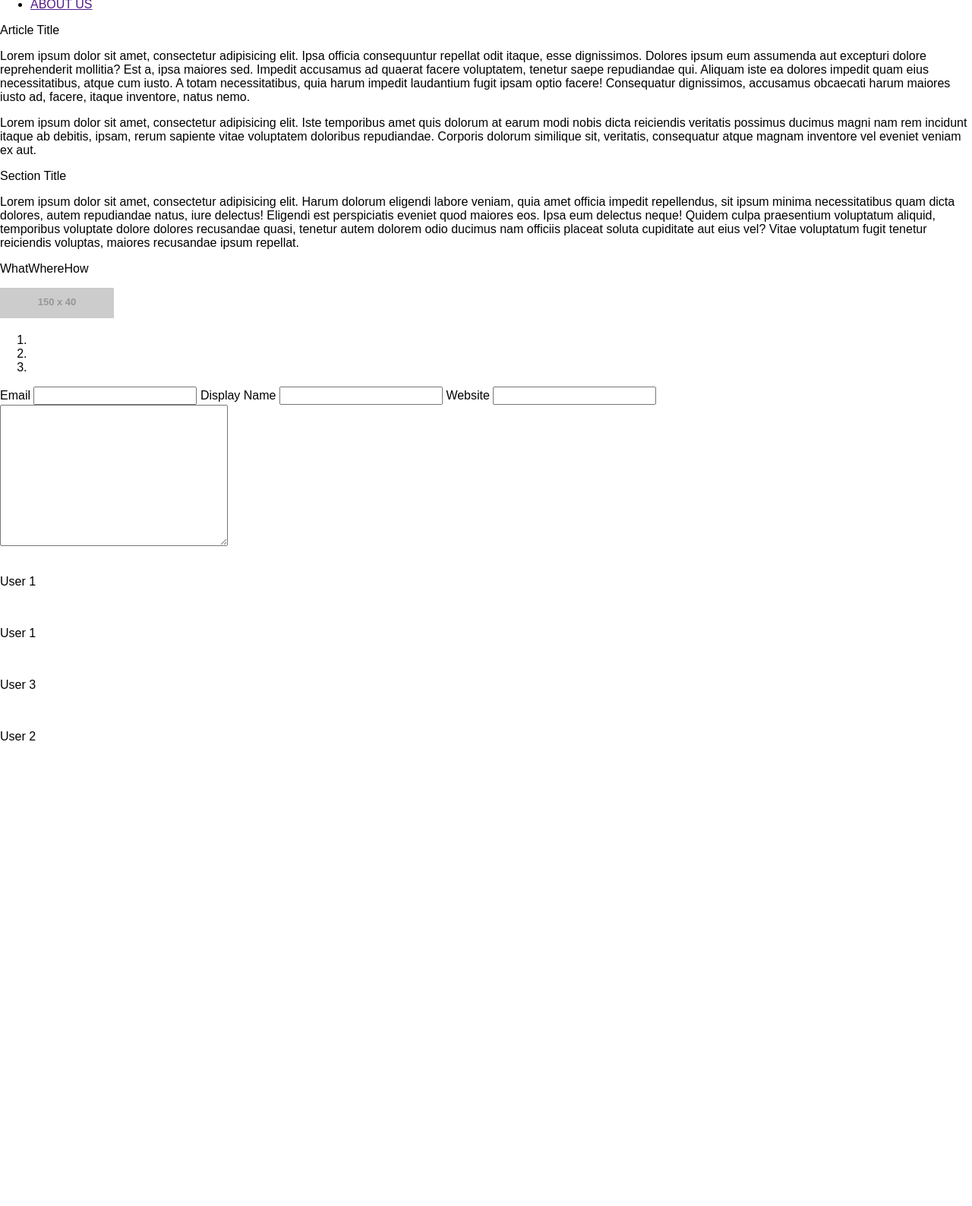
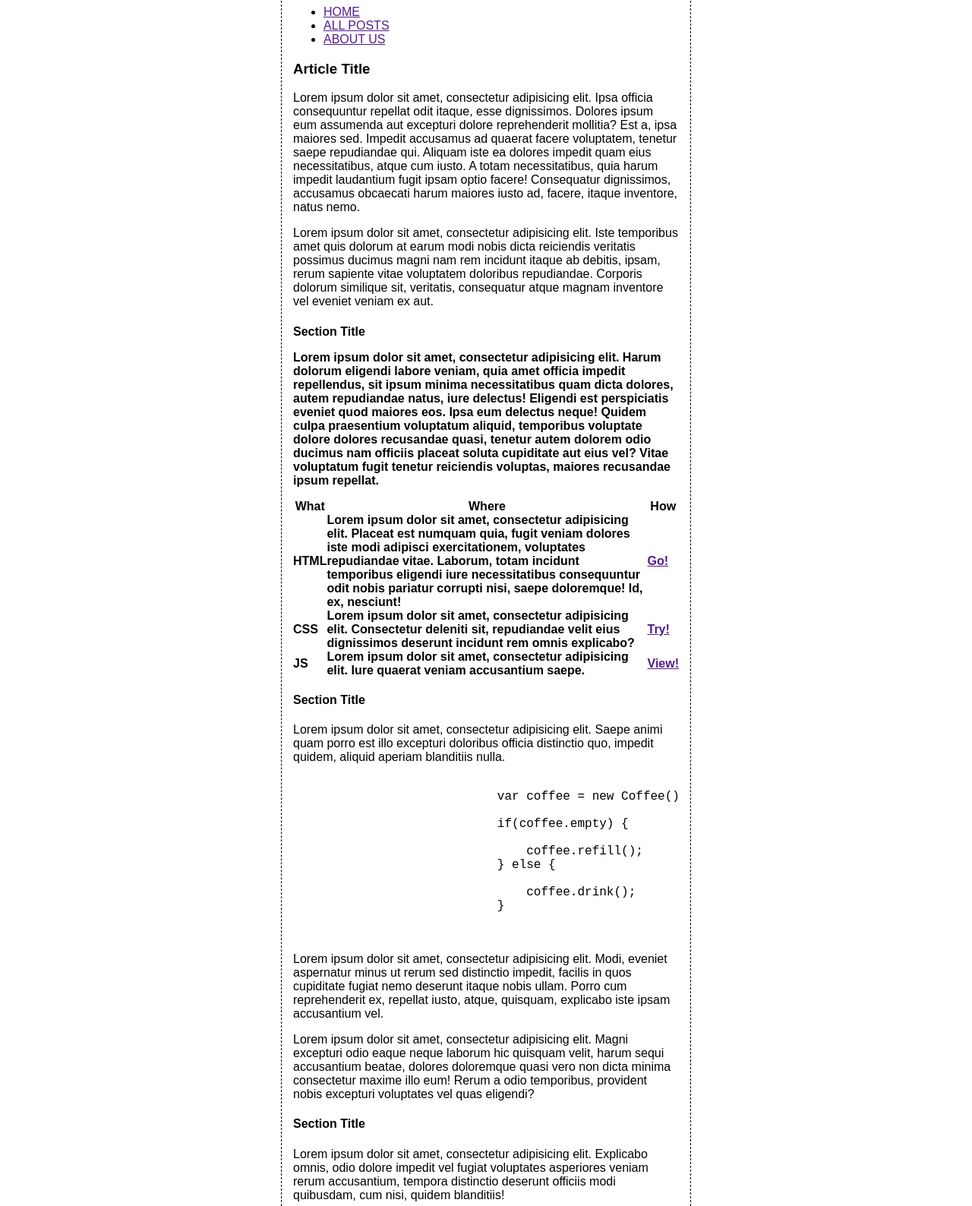
Before and after one commit to Fully34/make-it-real-exercise-rU, a plain HTML site: page index.html in a window 1280 px wide. Shown: the part 89-1677 px from the top of the page at 76% size. Before the commit the page ends 1084 px from the top, so only its background shows below. Drawn offline with Linux system fonts and the light colour scheme; placeholder pictures from the web are drawn by us.

Commit message:
html done, working on styling

```diff
--- a/index.html
+++ b/index.html
@@ -11,9 +11,9 @@
 
         <div class="header-container">
 
-            <div class="websit-title">
+            <div class="website-title-container">
 
-                <p> My Website </p>
+                <h1 class="website-title"> My Website </h1>
 
             </div> <!-- END TITLE CONTAINER -->
 
@@ -48,7 +48,7 @@
 
             <div class="article-container">
 
-                <p class="article-title"> Article Title </p>
+                <h3 class="article-title"> Article Title </h3>
 
                 <p class="text-content"> Lorem ipsum dolor sit amet, consectetur adipisicing elit. Ipsa officia consequuntur repellat odit itaque, esse dignissimos. Dolores ipsum eum assumenda aut excepturi dolore reprehenderit mollitia? Est a, ipsa maiores sed. Impedit accusamus ad quaerat facere voluptatem, tenetur saepe repudiandae qui. Aliquam iste ea dolores impedit quam eius necessitatibus, atque cum iusto. A totam necessitatibus, quia harum impedit laudantium fugit ipsam optio facere! Consequatur dignissimos, accusamus obcaecati harum maiores iusto ad, facere, itaque inventore, natus nemo.</p>
 
@@ -59,74 +59,106 @@
 
             <div class="section-container">
 
-                <p class="section-title">Section Title</p>
+                <h4 class="section-title">Section Title</p>
 
                 <p class="text-content">Lorem ipsum dolor sit amet, consectetur adipisicing elit. Harum dolorum eligendi labore veniam, quia amet officia impedit repellendus, sit ipsum minima necessitatibus quam dicta dolores, autem repudiandae natus, iure delectus! Eligendi est perspiciatis eveniet quod maiores eos. Ipsa eum delectus neque! Quidem culpa praesentium voluptatum aliquid, temporibus voluptate dolore dolores recusandae quasi, tenetur autem dolorem odio ducimus nam officiis placeat soluta cupiditate aut eius vel? Vitae voluptatum fugit tenetur reiciendis voluptas, maiores recusandae ipsum repellat.</p>
 
                 <table class="main-table">
 
-                    <th class="table-heading">
-                        <td class="table-cell">What</td>
-                        <td class="table-cell">Where</td>
-                        <td class="table-cell">How</td>
-                    </th>
+                    <thead>
 
                         <tr class="table-row">
-                        <td class="table-cell"></td>
-                        <td class="table-cell"></td>
-                        <td class="table-cell button"></td>
+                            <th class="table-header">What</th>
+                            <th class="table-header">Where</th>
+                            <th class="table-header">How</th>
+                        </tr>
+
+                    </thead>
+
+                    <tbody>
+
+                        <tr class="table-row">
+                            <td class="table-cell">HTML</td>
+                            <td class="table-cell">Lorem ipsum dolor sit amet, consectetur adipisicing elit. Placeat est numquam quia, fugit veniam dolores iste modi adipisci exercitationem, voluptates repudiandae vitae. Laborum, totam incidunt temporibus eligendi iure necessitatibus consequuntur odit nobis pariatur corrupti nisi, saepe doloremque! Id, ex, nesciunt!</td>
+                            <td class="table-cell button">
+                                <a href="">Go!</a>
+                            </td>
                         </tr>
 
                         <tr class="table-row">
-                        <td class="table-cell"></td>
-                        <td class="table-cell"></td>
-                        <td class="table-cell button"></td>
+                            <td class="table-cell">CSS</td>
+                            <td class="table-cell">Lorem ipsum dolor sit amet, consectetur adipisicing elit. Consectetur deleniti sit, repudiandae velit eius dignissimos deserunt incidunt rem omnis explicabo?</td>
+                            <td class="table-cell button">
+                                <a href="">Try!</a>
+                            </td>
                         </tr>
 
                         <tr class="table-row">
-                        <td class="table-cell"></td>
-                        <td class="table-cell"></td>
-                        <td class="table-cell button"></td>
+                            <td class="table-cell">JS</td>
+                            <td class="table-cell">Lorem ipsum dolor sit amet, consectetur adipisicing elit. Iure quaerat veniam accusantium saepe.</td>
+                            <td class="table-cell button">
+                                <a href="">View!</a>
+                            </td>
                         </tr>
+
+                    </tbody>
 
                 </table>
 
-                <p class="text-content">
-                </p>
+                <p class="text-content"></p>
 
             </div> <!-- END SECTION 1 -->
 
 
             <div class="section-container">
 
-                <p class="section-title"></p>
+                <h4 class="section-title">Section Title</h4>
 
-                <p class="text-content"></p>
+                <p class="text-content">Lorem ipsum dolor sit amet, consectetur adipisicing elit. Saepe animi quam porro est illo excepturi doloribus officia distinctio quo, impedit quidem, aliquid aperiam blanditiis nulla.</p>
 
                 <div class="code-container">
 
-                    <p class="code-content"></p>
+                    <p class="code-content">
+
+                        <pre>
+                            <code>
+                            var coffee = new Coffee();
+
+                            if(coffee.empty) {
+
+                                coffee.refill();
+                            } else {
+
+                                coffee.drink();
+                            }
+                            </code>
+                        </pre>
+
+                    </p>
 
                 </div>
 
-                <p class="text-content"></p>
-                <p class="text-content"></p>
+                <p class="text-content">Lorem ipsum dolor sit amet, consectetur adipisicing elit. Modi, eveniet aspernatur minus ut rerum sed distinctio impedit, facilis in quos cupiditate fugiat nemo deserunt itaque nobis ullam. Porro cum reprehenderit ex, repellat iusto, atque, quisquam, explicabo iste ipsam accusantium vel.</p>
+
+                <p class="text-content">Lorem ipsum dolor sit amet, consectetur adipisicing elit. Magni excepturi odio eaque neque laborum hic quisquam velit, harum sequi accusantium beatae, dolores doloremque quasi vero non dicta minima consectetur maxime illo eum! Rerum a odio temporibus, provident nobis excepturi voluptates vel quas eligendi?</p>
 
             </div> <!-- END SECTION 2 -->
 
             <div class="section-container">
 
-                <p class="section-title"></p>
+                <h4 class="section-title">Section Title</h4>
 
-                <p class="text-content"></p>
+                <p class="text-content">Lorem ipsum dolor sit amet, consectetur adipisicing elit. Explicabo omnis, odio dolore impedit vel fugiat voluptates asperiores veniam rerum accusantium, tempora distinctio deserunt officiis modi quibusdam, cum nisi, quidem blanditiis!</p>
 
-                <img src="http://www.placehold.it/150x40" alt="placeholder image">
+                <img src="http://www.placehold.it/300x100" alt="placeholder image">
 
                 <ol class="ordered-list">
 
-                    <li class="list-item"></li>
-                    <li class="list-item"></li>
-                    <li class="list-item"></li>
+                    <li class="list-item"><strong>Create HTML:</strong> Lorem ipsum dolor sit amet, consectetur adipisicing elit. Velit recusandae, vitae nobis cumque, autem officia quo at numquam, voluptatibus earum accusamus id cum laborum dignissimos aliquam obcaecati optio voluptatum eaque.</li>
+
+                    <li class="list-item"><strong>Make Pretty with CSS:</strong> Lorem ipsum dolor sit amet, consectetur adipisicing elit. Sequi ipsum et iste nisi, consequatur laboriosam. Ratione beatae accusamus ipsum explicabo earum molestias illo, quisquam maxime! Saepe placeat ipsum sed eius.</li>
+
+                    <li class="list-item"><strong>Profit:</strong> Lorem ipsum dolor sit amet, consectetur adipisicing elit. Cupiditate asperiores quisquam, eligendi reprehenderit, quaerat nisi. Corporis nesciunt doloremque aperiam quos at laudantium tenetur soluta libero!</li>
 
                 </ol>
 
@@ -140,7 +172,7 @@
 
                 <div class="title-container">
 
-                    <p class="article-title"></p>
+                    <h3 class="article-title">Comments</h3>
 
                 </div>
 
@@ -167,7 +199,7 @@
                 <div class="button-container">
 
                     <div class="button">
-                        <a href="" class="button-link"></a>
+                        <a href="" class="button-link">SUBMIT</a>
                     </div>
 
                 </div>
@@ -178,10 +210,10 @@
 
                 <div class="comment-content-container">
 
-                    <img src="" alt="">
-                    <p class="comment-user"> User 1 </p>
-                    <p class="date-time"></p>
-                    <p class="comment-content"></p>
+                    <img src="http://www.placehold.it/50" alt="">
+                    <h5 class="comment-user"> User 1 </h5>
+                    <p class="date-time"> January 13, 2014</p>
+                    <p class="comment-content">Lorem ipsum dolor sit amet, consectetur adipisicing elit. Est quasi repudiandae sed, excepturi totam odio soluta, vitae. Explicabo, incidunt, doloremque?</p>
 
                 </div>
 
@@ -191,18 +223,18 @@
 
                         <div class="comment-content-container">
 
-                            <img src="" alt="">
-                            <p class="comment-user"> User 1 </p>
-                            <p class="date-time"></p>
-                            <p class="comment-content"></p>
+                            <img src="http://www.placehold.it/50" alt="">
+                            <h5 class="comment-user"> User 1 </h5>
+                            <p class="date-time">January 13, 2014</p>
+                            <p class="comment-content">Lorem ipsum dolor sit amet, consectetur adipisicing elit. Eius culpa, voluptatibus, nisi alias quibusdam praesentium doloribus nemo. Eos, nam quidem!</p>
 
                         </div>
                         <div class="comment-content-container">
 
-                            <img src="" alt="">
-                            <p class="comment-user"> User 3 </p>
-                            <p class="date-time"></p>
-                            <p class="comment-content"></p>
+                            <img src="http://www.placehold.it/50" alt="">
+                            <h5 class="comment-user"> User 3 </h5>
+                            <p class="date-time">January 13, 2014</p>
+                            <p class="comment-content">Lorem ipsum dolor sit amet, consectetur adipisicing elit. Odio recusandae totam magni dolorum ipsa temporibus nostrum doloremque, vel magnam sunt?</p>
 
                         </div>
 
@@ -212,10 +244,10 @@
 
                 <div class="comment-content-container">
 
-                    <img src="" alt="">
-                    <p class="comment-user"> User 2 </p>
-                    <p class="date-time"></p>
-                    <p class="comment-content"></p>
+                    <img src="http://www.placehold.it/50" alt="">
+                    <h5 class="comment-user"> User 2 </h5>
+                    <p class="date-time">January 13, 2014</p>
+                    <p class="comment-content">Lorem ipsum dolor sit amet, consectetur adipisicing elit. Fugiat, autem possimus recusandae in aliquid iste officiis quae doloribus odit nemo!</p>
 
                 </div>
 
--- a/styles/main.css
+++ b/styles/main.css
@@ -0,0 +1,18 @@
+* {
+    box-sizing: border-box;
+}
+
+.clearfix {
+
+}
+/*===========================================================================*/
+                        /* ~~~ MAIN CONTAINER ~~~ */
+/*===========================================================================*/
+
+
+.main-container {
+    max-width: 540px;
+    margin: 0 auto;
+    padding: 15px;
+    border: 1px dashed black;
+}
```
Lines whose indentation alone changed are shown as unchanged.
